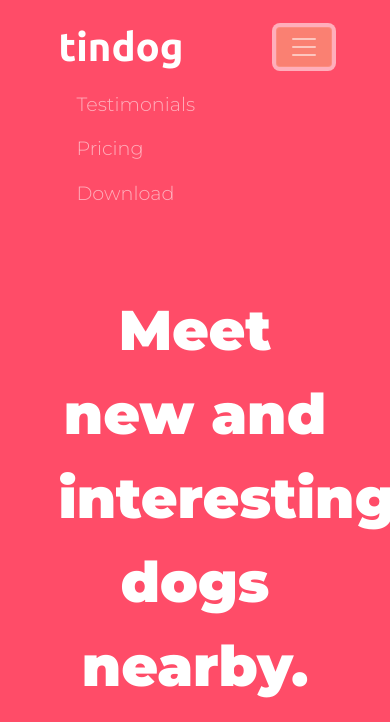
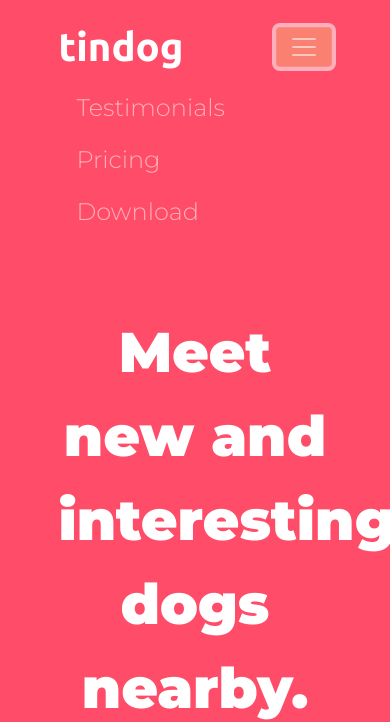
Before and after one commit to eslamalhendawy/Tindog, a plain HTML site: page index.html in a window 390 px wide. Both pictures are taken after a click on the button "Toggle navigation". Shown: the top 722 px of the page. Drawn offline with nearby package versions, Linux system fonts and the light colour scheme.

Commit message:
Update styles.css

```diff
--- a/css/styles.css
+++ b/css/styles.css
@@ -166,6 +166,9 @@ h1, h2, h3, h4, h5, h6{
     position: static;
     transform: rotate(0);
   }
+  .nav-link{
+    font-size: 1.5rem;
+  }
 }
 
 /* Call to Action */
```
